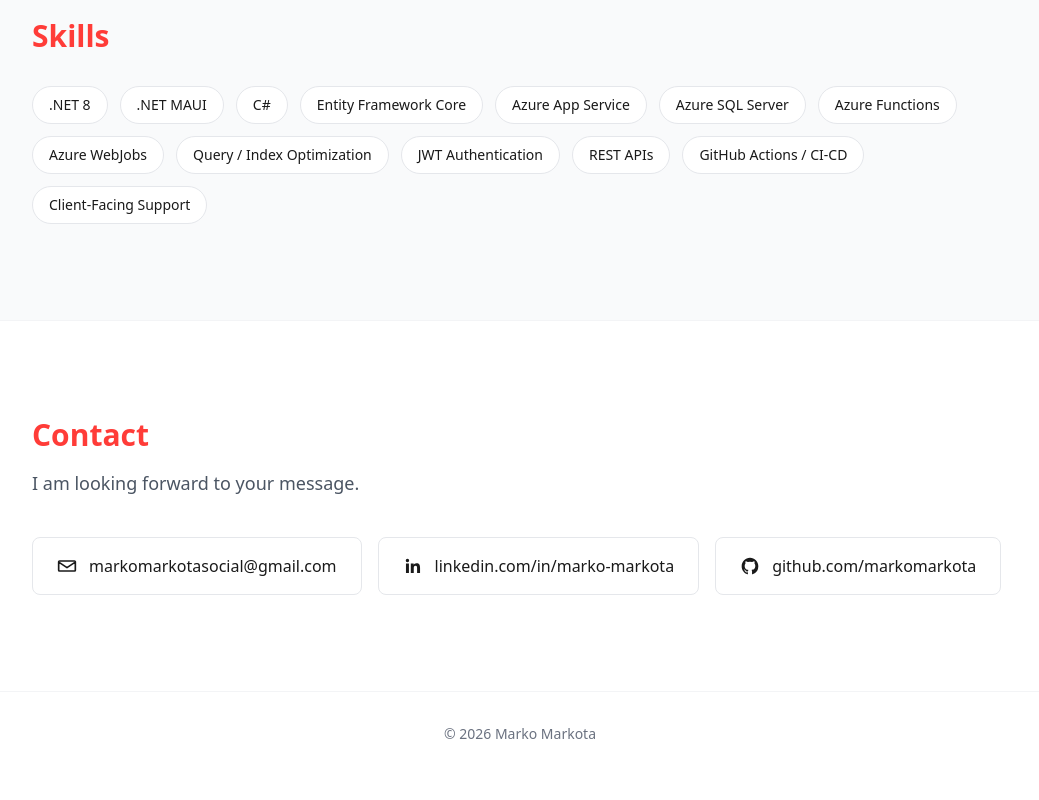
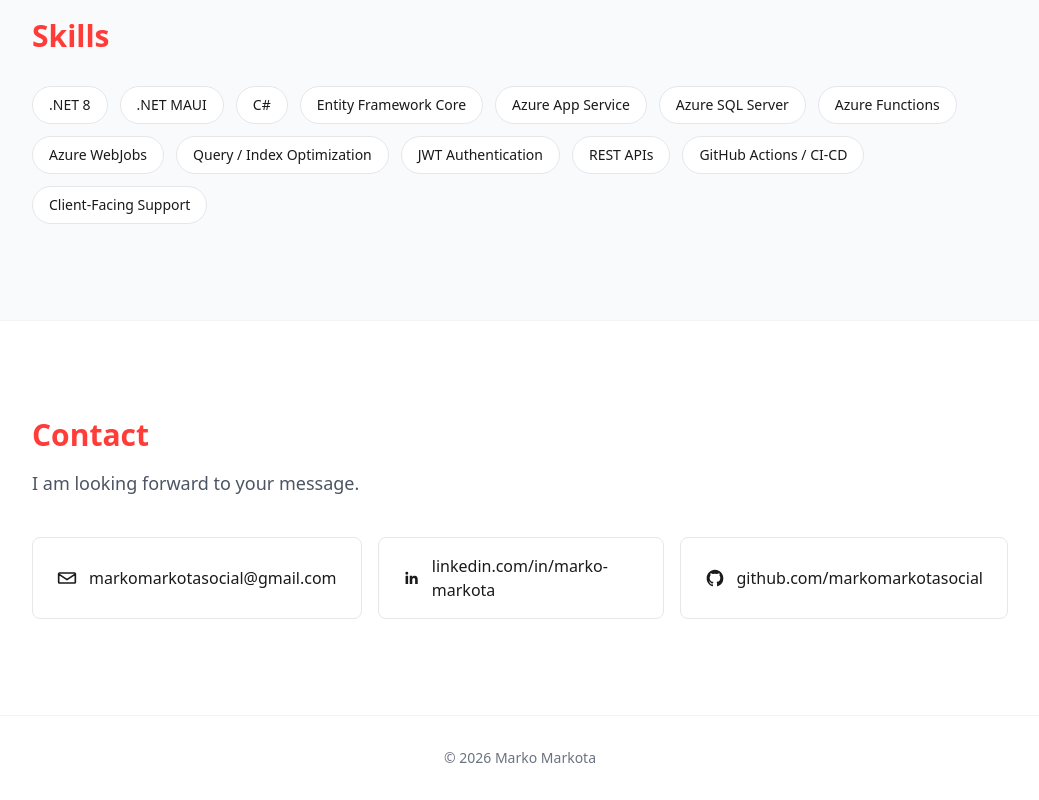
Before and after one commit to markomarkotasocial/markomarkotasocial.github.io, a plain HTML site: page index.html in a window 1280 px wide. Shown: the part 1690-2490 px from the top of the page, without its empty margins (120-1159 px from the left). Before the commit the page ends 2466 px from the top, so only its background shows below. Drawn offline with nearby package versions, Linux system fonts and the light colour scheme.

Commit message:
github fix

```diff
--- a/index.html
+++ b/index.html
@@ -146,9 +146,9 @@
           <svg class="w-5 h-5" fill="currentColor" viewBox="0 0 24 24"><path d="M20.45 20.45h-3.55v-5.57c0-1.33-.03-3.04-1.85-3.04-1.85 0-2.14 1.45-2.14 2.94v5.67H9.36V9h3.41v1.56h.05c.48-.9 1.64-1.85 3.37-1.85 3.6 0 4.27 2.37 4.27 5.46v6.28zM5.34 7.43a2.06 2.06 0 110-4.12 2.06 2.06 0 010 4.12zM7.12 20.45H3.56V9h3.56v11.45z"/></svg>
           <span class="font-medium">linkedin.com/in/marko-markota</span>
         </a>
-        <a href="https://github.com/markomarkota" target="_blank" rel="noopener" class="flex items-center gap-3 border border-gray-200 rounded-lg px-6 py-4 hover:border-accent hover:text-accent transition-colors">
+        <a href="https://github.com/markomarkotasocial" target="_blank" rel="noopener" class="flex items-center gap-3 border border-gray-200 rounded-lg px-6 py-4 hover:border-accent hover:text-accent transition-colors">
           <svg class="w-5 h-5" fill="currentColor" viewBox="0 0 24 24"><path d="M12 2C6.48 2 2 6.58 2 12.25c0 4.53 2.87 8.37 6.84 9.73.5.1.68-.22.68-.49 0-.24-.01-1.04-.01-1.88-2.78.61-3.37-1.21-3.37-1.21-.45-1.18-1.11-1.49-1.11-1.49-.91-.63.07-.62.07-.62 1 .07 1.53 1.05 1.53 1.05.89 1.56 2.34 1.11 2.91.85.09-.66.35-1.11.63-1.37-2.22-.26-4.56-1.14-4.56-5.06 0-1.12.39-2.03 1.03-2.75-.1-.26-.45-1.31.1-2.72 0 0 .84-.27 2.75 1.05a9.3 9.3 0 015 0c1.91-1.32 2.75-1.05 2.75-1.05.55 1.41.2 2.46.1 2.72.64.72 1.03 1.63 1.03 2.75 0 3.93-2.34 4.79-4.57 5.05.36.32.68.94.68 1.9 0 1.37-.01 2.47-.01 2.81 0 .27.18.6.69.49A10.26 10.26 0 0022 12.25C22 6.58 17.52 2 12 2z"/></svg>
-          <span class="font-medium">github.com/markomarkota</span>
+          <span class="font-medium">github.com/markomarkotasocial</span>
         </a>
       </div>
     </div>
```
